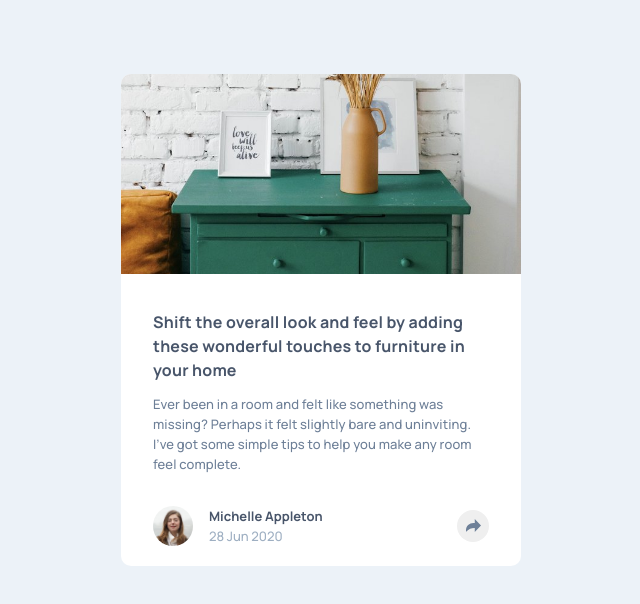
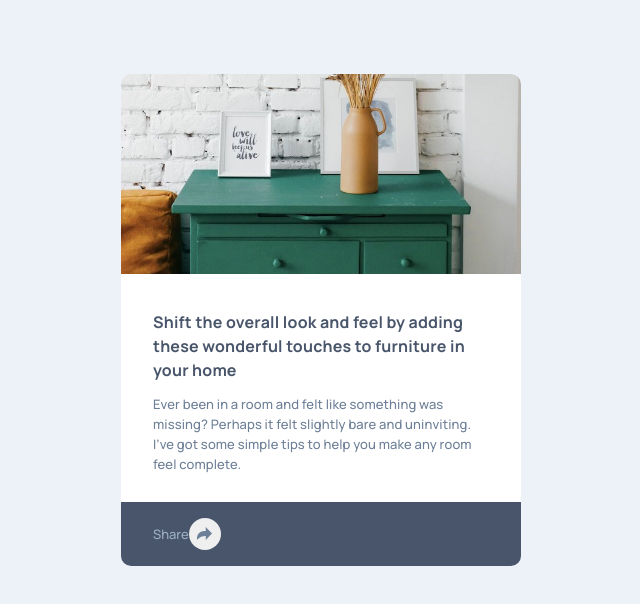
Before and after one commit to miguelzaga/article-preview-component, a React (Vite) app: page / in a window 1280 px wide. Shown: the top 604 px of the page, without its empty margins (319-959 px from the left). Built offline with nearby package versions, Linux system fonts and the light colour scheme.

Commit message:
add socials logic

```diff
--- a/src/App.js
+++ b/src/App.js
@@ -4,6 +4,7 @@ import avatar from "/src/images/avatar-michelle.jpg";
 import iconShare from "/src/images/icon-share.svg";
 
 function App() {
+  var [isSocialsOn, setIsSocialsOn] = useState(true);
   return (
     <div className="article__wrapper">
       <article className="article">
@@ -39,8 +40,23 @@ function App() {
                 alt="share icon"
               />
             </button>
+            {isSocialsOn ? (
+              <ul className="article__socials">
+                <li className="article__socials-li">Share</li>
+                <li className="article__socials-li">
+                  <button className="article__button js-socials">
+                    <img
+                      className="article__icon-share"
+                      src={iconShare}
+                      alt="share icon"
+                    />
+                  </button>
+                </li>
+              </ul>
+            ) : (
+              ""
+            )}
           </footer>
-          <ul className="article__socials hidden">Share</ul>
         </div>
       </article>
     </div>
--- a/src/scss/05-components/_article.scss
+++ b/src/scss/05-components/_article.scss
@@ -1,6 +1,8 @@
 @use "./../01-abstracts/" as *;
 
 .article {
+  position: relative;
+
   &__wrapper {
     padding: 74px 24px 81px;
   }
@@ -74,4 +76,18 @@
     width: 15px;
     margin: auto;
   }
+
+  &__socials {
+    position: absolute;
+    bottom: 0;
+    right: 0;
+    left: 0;
+    background-color: $very-dark-grayish-blue;
+    width: 100%;
+    height: 64px;
+    color: $grayish-blue;
+    display: flex;
+    align-items: center;
+    padding: 16px 32px;
+  }
 }
```
